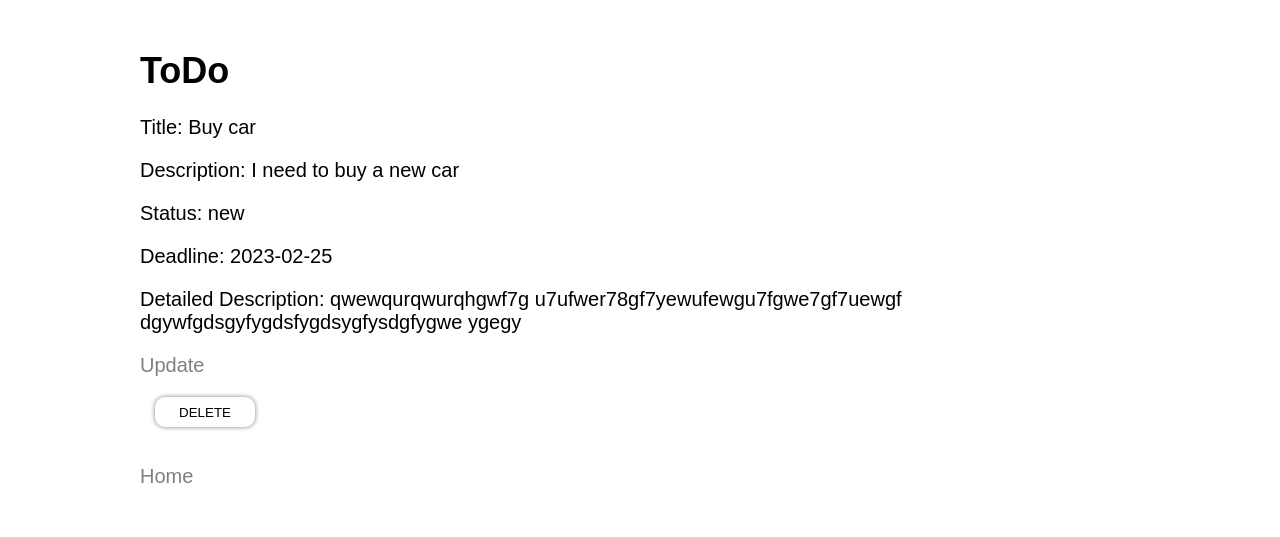
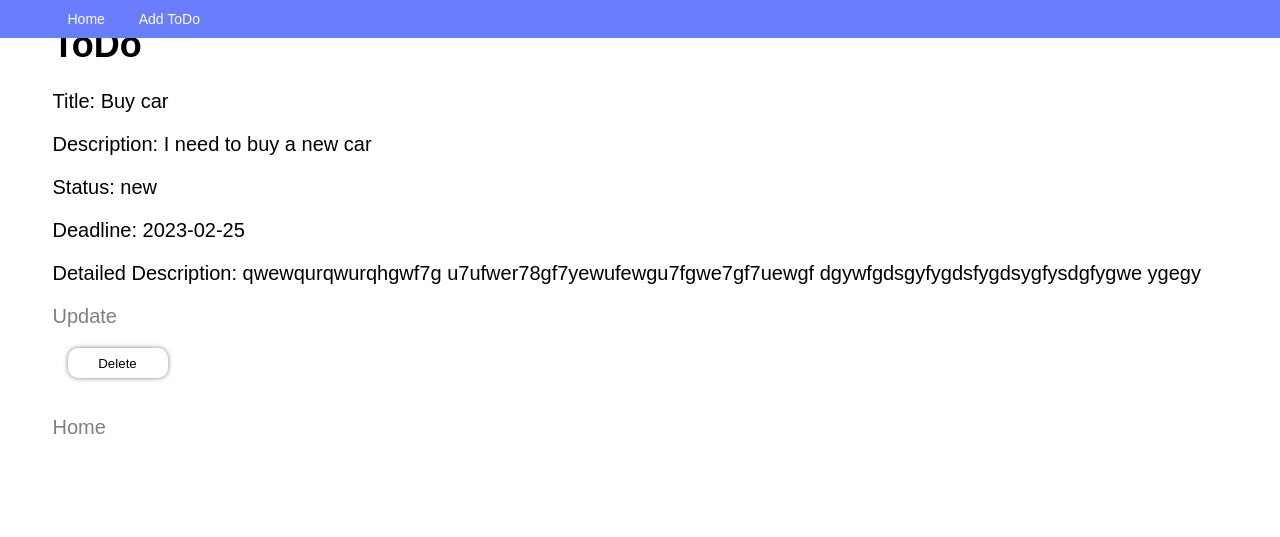
Before and after one commit to Russo2642/homework_55_zulufov_ruslan, a Django app: page /todo/6/delete in a window 1280 px wide. Shown: the top 537 px of the page. Run offline with Django 4.2, Linux system fonts and the light colour scheme; data comes from the database, SQL or seed files in the repository.

Commit message:
Обновил роуты, добавил стилизацию, поменял темплейты, обновил AddView

```diff
--- /dev/null
+++ b/source/static/css/style.css
@@ -0,0 +1,122 @@
+body {
+    font-family: Arial, Helvetica, sans-serif;
+    color: black;
+}
+
+.container {
+    margin: 0 auto;
+    width: 1175px;
+}
+
+.navbar {
+    display: block;
+    background: #6a7dff;
+    position: fixed;
+    top: 0;
+    right: 0;
+    left: 0;
+    font-size: 0;
+    box-sizing: border-box;
+    padding: 7px 30px;
+}
+
+.menu {
+    font-size: 14px;
+    line-height: 1;
+    padding: 0;
+    margin: 0;
+    display: inline-block;
+    color: #fffee8;
+}
+
+.menu li {
+    display: inline-block;
+}
+
+.menu a {
+    display: inline-block;
+    text-decoration: none;
+    color: inherit;
+    padding: 5px 15px;
+
+}
+
+.menu a:hover {
+    color: #ffc122;
+    text-decoration: underline;
+}
+
+.row {
+    box-shadow: 0px 0px 10px 0px gray;
+    padding: 30px;
+    border-radius: 20px;
+    margin-top: 20px;
+}
+
+h1 {
+    font-size: 36px;
+}
+
+h4 {
+   font-size: 20px;
+}
+
+p {
+   font-size: 20px;
+}
+
+a {
+   color: gray;
+   text-decoration: none;
+}
+
+button {
+   width: 100px;
+   height: 30px;
+   background: transparent;
+   box-shadow: 0px 0px 5px 0px gray;
+   border: none;
+   border-radius: 10px;
+   margin-left: 15px;
+}
+
+.form {
+   box-shadow: 0px 0px 30px 0px gray;
+   padding: 50px;
+   border-radius: 35px;
+}
+
+.form_row {
+   margin-bottom: 30px;
+   margin-top: 30px;
+   box-shadow: 0px 0px 10px 0px gray;
+   padding: 25px;
+   border-radius: 35px;
+   display: flex;
+   align-items: center;
+}
+
+.todo_add {
+   width: 400px;
+   height: 30px;
+   border-radius: 30px;
+   border-color: rgb(188, 188, 188);
+   outline: none;
+}
+
+label {
+   width: 100px;
+   display: block;
+}
+
+select {
+   width: 400px;
+   height: 30px;
+   border-radius: 30px;
+   border-color: rgb(188, 188, 188);
+}
+
+.detailed_description {
+    width: 100%;
+    height: 100%
+}
--- /dev/null
+++ b/source/webapp/templates/base.html
@@ -0,0 +1,24 @@
+{% load static %}
+<!DOCTYPE html>
+<html lang="en">
+<head>
+    <meta charset="UTF-8">
+    <link rel="stylesheet" href="{% static 'css/style.css' %}">
+    <title>{% block title %}ToDo List{% endblock %}</title>
+</head>
+<body>
+<nav class="navbar">
+    <div class="container">
+        <ul class="menu">
+            <li>
+                <a href="{% url 'index' %}">Home</a>
+                {% block menu %}{% endblock %}
+            </li>
+        </ul>
+    </div>
+</nav>
+<div class="container">
+    {% block content %}{% endblock %}
+</div>
+</body>
+</html>
--- a/source/webapp/templates/todo.html
+++ b/source/webapp/templates/todo.html
@@ -1,40 +1,11 @@
-<!DOCTYPE html>
-<html lang="en">
-<head>
-    <meta charset="UTF-8">
-    <title>ToDo</title>
-    <style>
-        * {
-            font-family: sans-serif;
-            color: black;
-        }
-        h1 {
-            font-size: 36px;
-        }
-        p {
-            font-size: 20px;
-        }
-        a {
-            color: gray;
-            text-decoration: none;
-        }
-        main {
-            max-width: 1000px;
-            margin: 50px auto;
-        }
-        input {
-            width: 100px;
-            height: 30px;
-            background: transparent;
-            box-shadow: 0px 0px 5px 0px gray;
-            border: none;
-            border-radius: 10px;
-            margin-left: 15px;
-        }
-    </style>
-</head>
-<body>
-<main>
+{% extends 'base.html' %}
+{% block title %}Home{% endblock %}
+{% block menu %}
+    <a href="{% url 'todo_add' %}">Add ToDo</a>
+{% endblock %}
+{% block content %}
+
+<div class="container">
     <h1>ToDo</h1>
     <p>Title: {{ todo.title }}</p>
     <p>Description: {{ todo.description }}</p>
@@ -43,10 +14,9 @@
     <p>Detailed Description: {{ todo.detailed_description }}</p>
     <p><a href="{% url 'todo_update' todo.pk %}">Update</a></p>
     <form method="POST" action="{% url 'todo_delete' todo.pk %}">
-    {% csrf_token %}<input type="submit" value="DELETE">
+    {% csrf_token %}<button type="submit">Delete</button>
     </form>
     <br>
-    <p><a href="/">Home</a></p>
-</main>
-</body>
-</html>
+    <p><a href="{% url 'index' %}">Home</a></p>
+</div>
+{% endblock %}
--- a/source/webapp/urls.py
+++ b/source/webapp/urls.py
@@ -7,9 +7,9 @@
 from webapp.views.todo import ToDoDeleteView
 
 urlpatterns = [
-    path('', IndexView.as_view()),
-    path('todo/add/', AddView.as_view()),
-    path('todo/', DetailView.as_view(), name='todo_detail'),
+    path('', IndexView.as_view(), name='index'),
+    path('todo/add/', AddView.as_view(), name='todo_add'),
+    path('todo/<int:pk>', DetailView.as_view(), name='todo_detail'),
     path('todo/<int:pk>/update', ToDoUpdateView.as_view(), name='todo_update'),
     path('todo/<int:pk>/delete', ToDoDeleteView.as_view(), name='todo_delete')
 ]
--- a/source/webapp/views/todo.py
+++ b/source/webapp/views/todo.py
@@ -1,5 +1,6 @@
 from django.core.handlers.wsgi import WSGIRequest
-from django.shortcuts import render, redirect
+from django.shortcuts import render, redirect, get_object_or_404
+from django.urls import reverse
 from django.views import View
 from django.views.generic.edit import UpdateView, DeleteView
 
@@ -19,15 +20,16 @@
             'detailed_description': request.POST.get('detailed_description')
         }
         todo = ToDo.objects.create(**todo_data)
-        return redirect(f'/todo/?pk={todo.pk}')
+        reverse_url = reverse('todo_detail', kwargs={'pk': todo.pk})
+        return redirect(reverse_url)
 
 
 class DetailView(View):
-    def get(self, request: WSGIRequest):
-        todo_pk = request.GET.get('pk')
-        todo = ToDo.objects.get(pk=todo_pk)
-        context = {'todo': todo}
-        return render(request, 'todo.html', context=context)
+    def get(self, request: WSGIRequest, pk):
+        todo = get_object_or_404(ToDo, pk=pk)
+        return render(request, 'todo.html', context={
+            'todo': todo
+        })
 
 
 class ToDoUpdateView(UpdateView):
```
Also changed, not shown: source/webapp/templates/index.html (+8 -40 lines), source/webapp/templates/todo_create.html (+8 -57 lines).
